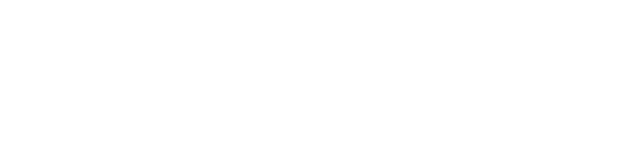
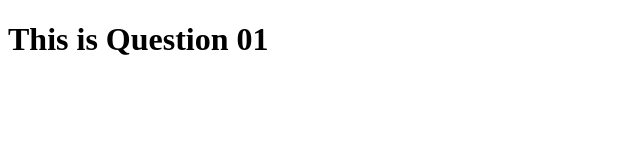
Before and after one commit to meet2924/temp, a plain HTML site: page index.html in a window 1280 px wide. Shown: the whole page, without its empty margins (0-640 px from the left). Drawn offline with Linux system fonts and the light colour scheme.

Commit message:
Adding Question Card 1

```diff
--- a/index.html
+++ b/index.html
@@ -5,5 +5,13 @@
     <meta name="viewport" content="width=device-width, initial-scale=1.0" />
     <title>Document</title>
   </head>
-  <body></body>
+  <body>
+    <main>
+      <div>
+        <div>
+          <h1>This is Question 01</h1>
+        </div>
+      </div>
+    </main>
+  </body>
 </html>
```
